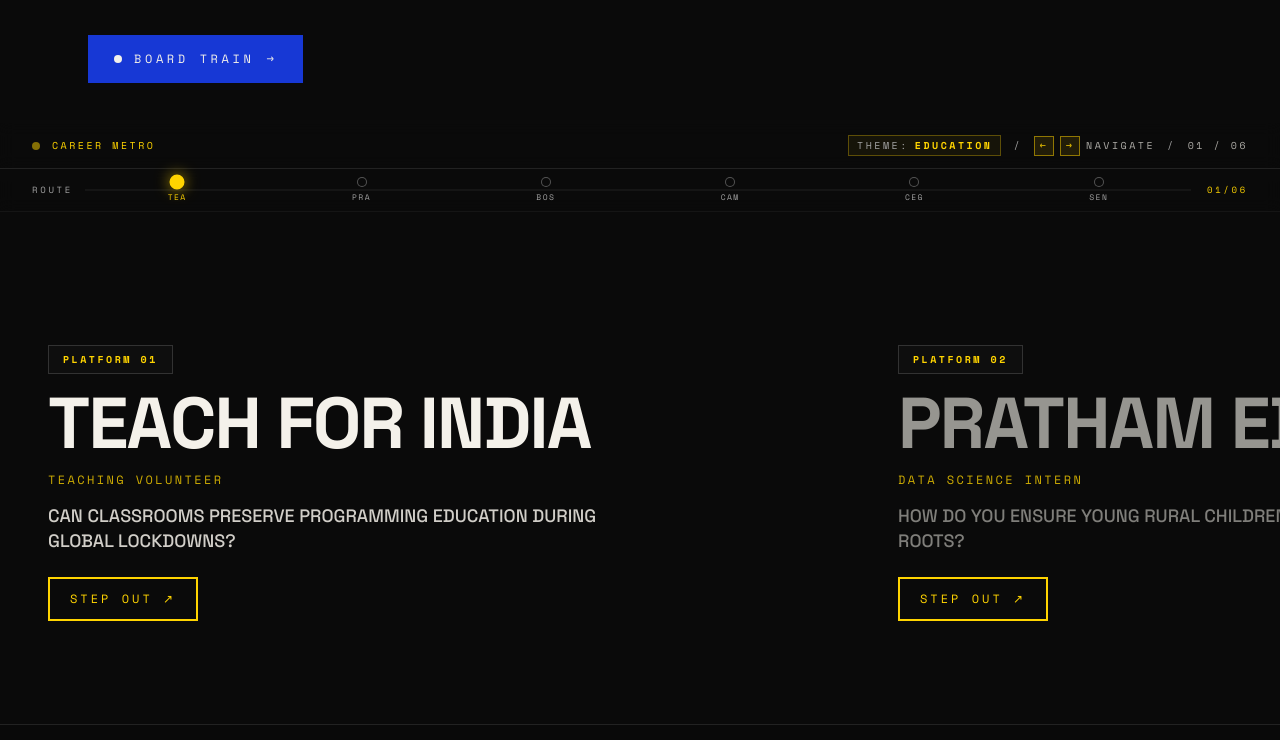
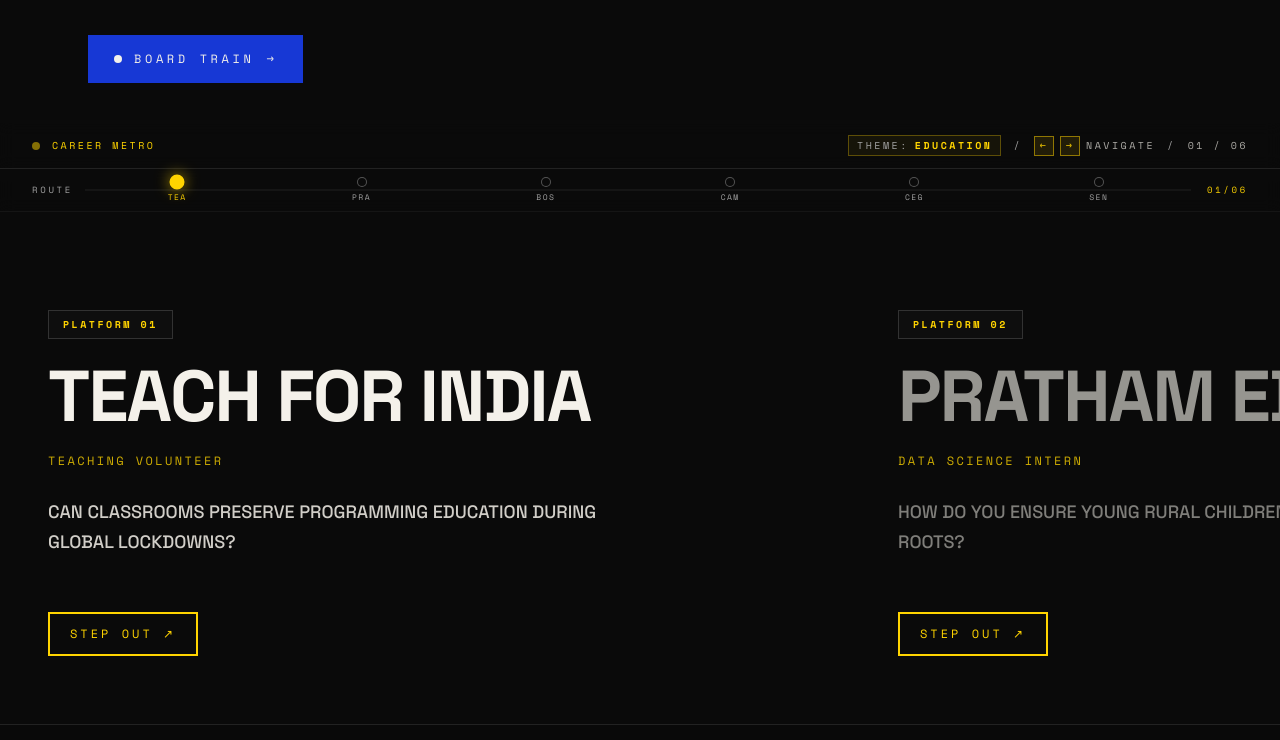
Before and after one commit to onalunchbreak/pankaj-gupta-portfolio, a Next.js app: page / in a window 1280 px wide. Shown: the part 2794-3534 px from the top of the page. Built offline with nearby package versions, Linux system fonts and the light colour scheme; grey boxes are pictures that could not be loaded.

Commit message:
style(metro): increase vertical gaps between platform badge, title, role, headline, and Step Out button

```diff
--- a/src/components/sections/best-work-metro.tsx
+++ b/src/components/sections/best-work-metro.tsx
@@ -711,11 +711,11 @@ function StationPanel({
 
   return (
     <article
-      className="relative flex h-full w-[85vw] max-w-[850px] shrink-0 flex-col justify-center pt-24 pb-44 gap-5 sm:gap-6 px-8 sm:px-12"
+      className="relative flex h-full w-[85vw] max-w-[850px] shrink-0 flex-col justify-center pt-24 pb-44 gap-8 sm:gap-10 px-8 sm:px-12"
       data-cursor-label={station.name}
     >
       {/* TOP HALF — platform signboard & station name */}
-      <div className="flex flex-col items-start gap-4">
+      <div className="flex flex-col items-start gap-5 sm:gap-6">
         {/* Platform signboard — only PLATFORM 01 */}
         <div className="border border-white/15 bg-[#0E0E0E] px-3.5 py-1.5">
           <p className="font-mono text-[10px] uppercase tracking-[0.25em] text-[#FFD400] font-semibold">
@@ -739,7 +739,7 @@ function StationPanel({
 
         {/* Headline — the case study thesis */}
         <p
-          className={`max-w-xl font-display text-base leading-snug transition-colors duration-300 sm:text-lg ${
+          className={`max-w-xl font-display text-base leading-relaxed transition-colors duration-300 sm:text-lg mt-1 ${
             active ? "text-[#F4F1EA]/85" : "text-[#F4F1EA]/50"
           }`}
         >
@@ -748,7 +748,7 @@ function StationPanel({
       </div>
 
       {/* BOTTOM HALF — Step Out button */}
-      <div>
+      <div className="pt-2 sm:pt-4">
         <button
           type="button"
           onClick={onStepOut}
```
